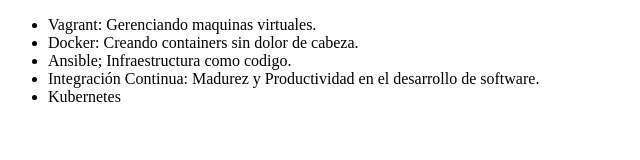
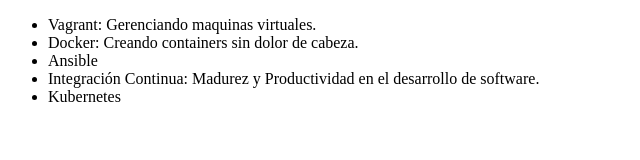
Before and after one commit to DiegoLvn04/alura-diego, a plain HTML site: page index.html in a window 1280 px wide. Shown: the whole page, without its empty margins (0-640 px from the left). Drawn offline with Linux system fonts and the light colour scheme.

Commit message:
Revert "Modificando el Curso de Ansible"
This reverts commit 3f26db63f136511eda9da95e370635a280ea74be.

```diff
--- a/index.html
+++ b/index.html
@@ -8,7 +8,7 @@
     <ul>
         <li>Vagrant: Gerenciando maquinas virtuales.</li>
         <li>Docker: Creando containers sin dolor de cabeza.</li>
-        <li>Ansible; Infraestructura como codigo.</li>
+        <li>Ansible</li>
         <li>Integración Continua: Madurez y Productividad en el desarrollo de software.</li>
         <li>Kubernetes</li>
     </ul>
```
